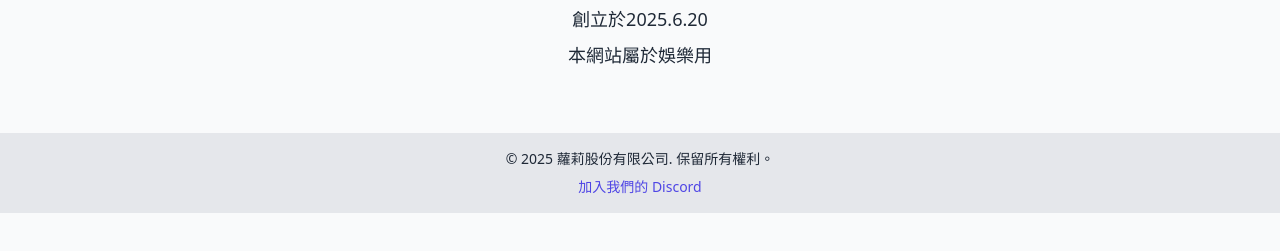
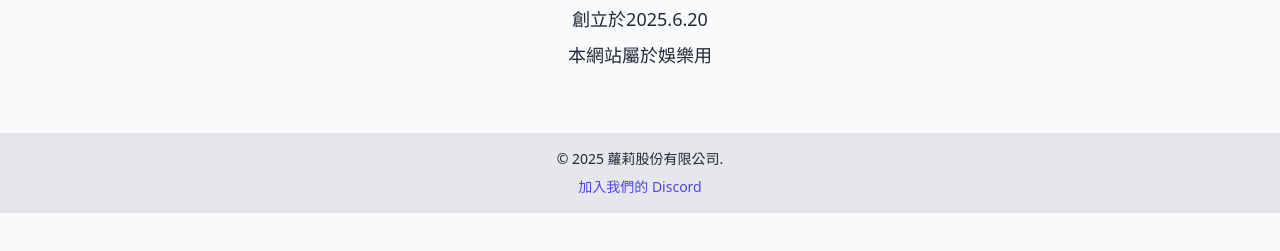
Before and after one commit to don12335/my-website, a plain HTML site: page index.html in a window 1280 px wide. Shown: the part 211-462 px from the top of the page. Drawn offline with nearby package versions, Linux system fonts and the light colour scheme.

Commit message:
Update index.html

```diff
--- a/index.html
+++ b/index.html
@@ -26,7 +26,7 @@
   </main>
 
   <footer class="bg-gray-200 text-center py-4 text-sm">
-    &copy; 2025 蘿莉股份有限公司. 保留所有權利。
+    &copy; 2025 蘿莉股份有限公司.
     <div class="mt-2">
       <a href="https://discord.gg/tSvMSM9kZt" class="text-indigo-600 hover:underline">加入我們的 Discord</a>
     </div>
```
